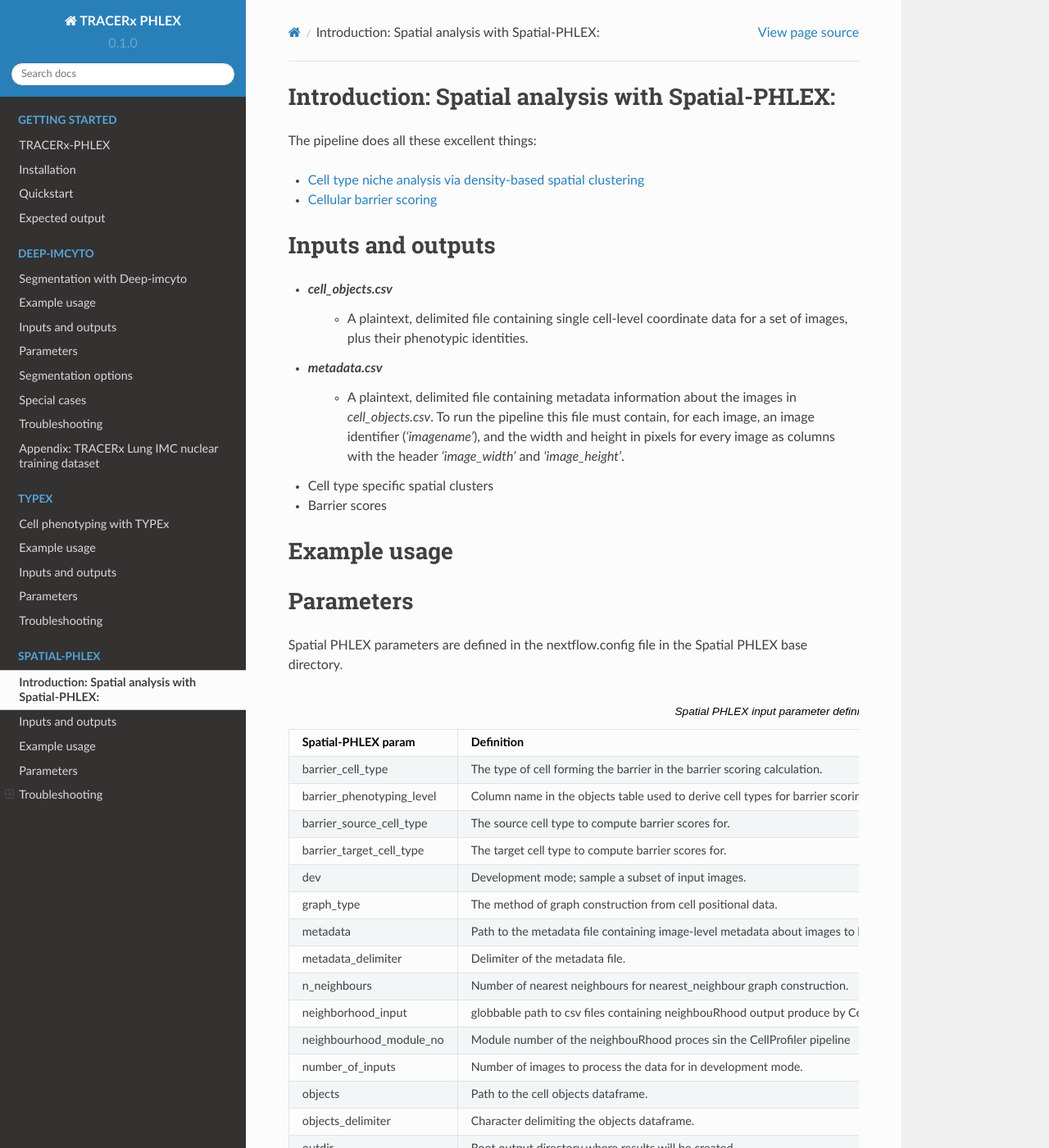
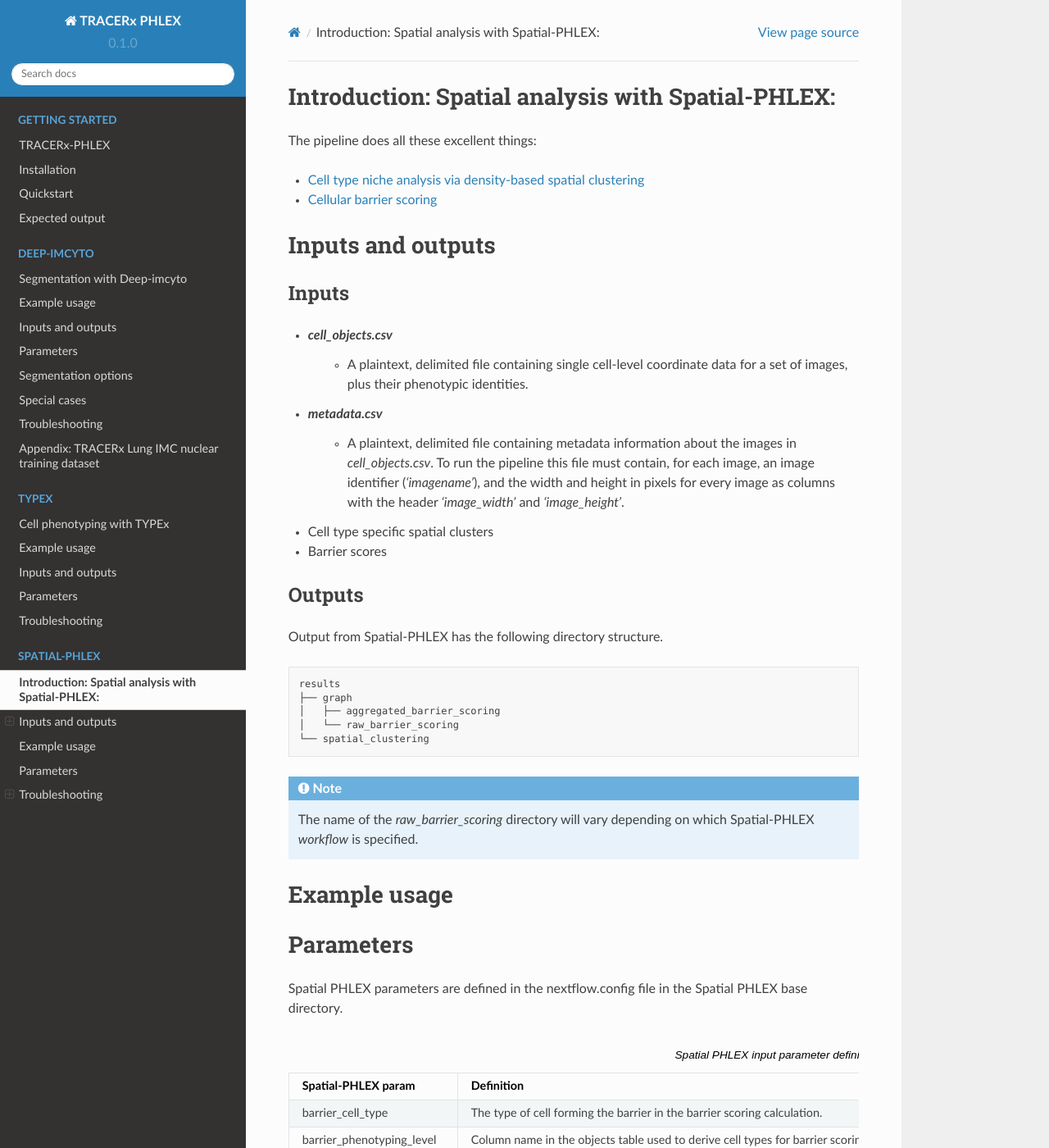
Before and after one commit to Precancer/PHLEX-test, a Sphinx documentation site: the page built from docs/source/spatialPHLEX.rst, in a window 1280 px wide and 1400 px high. Shown: the whole window at 82% size. Built offline with Sphinx 7.4.7 and the Read the Docs theme 2.0.0, drawn with Linux system fonts in a browser that asks for light colours; pages that are not in the unit, such as notebooks, are missing from menus.

Commit message:
update trees

```diff
--- a/docs/source/deep-imcyto.rst
+++ b/docs/source/deep-imcyto.rst
@@ -87,7 +87,7 @@ Inputs
 Outputs
 -------
 
-Example output from Deep-imcyto has the following structure.
+Output from Deep-imcyto has the following directory structure.
 
 .. code-block:: bash
 
--- a/docs/source/index.rst
+++ b/docs/source/index.rst
@@ -8,15 +8,15 @@ Check out the :ref:`installation` and :ref:`quickstart` guides for information o
 TRACERx-PHLEX contains three submodules, each devoted to a different problem in multiplex image processing:
 
 
-** - :ref:`PHLEX:Deep-imcyto<imcyto_anchor>`**
+- :ref:`Deep-imcyto<imcyto_anchor>`
 
       Nuclear and cellular segmentation in multiplex images.
 
-** - :ref:`PHLEX:TYPEx<TYPEx_anchor>`**
+- :ref:`TYPEx<TYPEx_anchor>`
 
       Cellular phenotyping from marker expression intensities derived from multiplex images.
 
-** - :ref:`Spatial-PHLEX`**
+- :ref:`Spatial-PHLEX`
 
       Automated spatial analysis of cell coordinate data.
 
--- a/docs/source/spatialPHLEX.rst
+++ b/docs/source/spatialPHLEX.rst
@@ -9,6 +9,8 @@ The pipeline does all these excellent things:
 
 Inputs and outputs
 ==================
+Inputs
+-------
 - `cell_objects.csv`
     - A plaintext, delimited file containing single cell-level coordinate data for a set of images, plus their phenotypic identities.
 - `metadata.csv`
@@ -16,6 +18,23 @@ Inputs and outputs
 
 - Cell type specific spatial clusters
 - Barrier scores
+
+Outputs
+-------
+
+Output from Spatial-PHLEX has the following directory structure.
+
+.. code-block:: bash
+
+    results
+    ├── graph
+    │   ├── aggregated_barrier_scoring
+    │   └── raw_barrier_scoring
+    └── spatial_clustering
+
+.. note::
+
+    The name of the `raw_barrier_scoring` directory will vary depending on which Spatial-PHLEX `workflow` is specified.
 
 Example usage
 ===================
```
